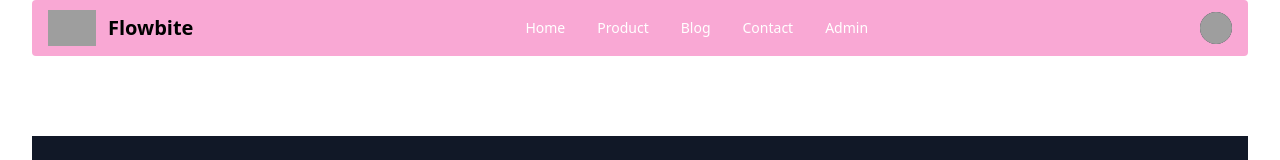
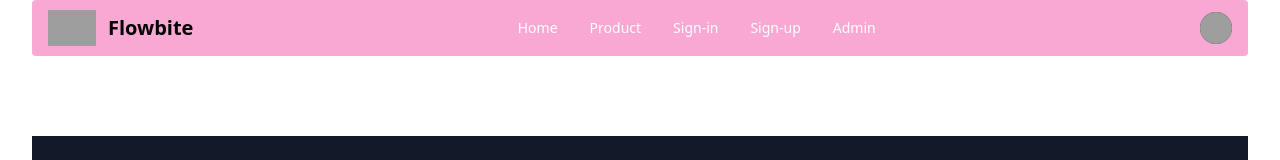
Before and after one commit to lethanhbinh26062002/Assignment-nextJS, a Next.js app: page / in a window 1280 px wide. Shown: the top 160 px of the page. Built offline with nearby package versions, Linux system fonts and the light colour scheme; grey boxes are pictures that could not be loaded.

Commit message:
model-api-hook cart

```diff
--- a/components/Header/index.tsx
+++ b/components/Header/index.tsx
@@ -4,6 +4,7 @@
 type Props = {}
 
 const Header = (props: Props) => {
+    // const data = JSON.parse(localStorage.getItem('UserLocal') || '{}')
     return (
 
         <nav className="bg-pink-300 border-gray-200 px-2 sm:px-4 py-2.5 rounded dark:bg-gray-900">
@@ -53,15 +54,17 @@
                             </Link>
                         </li>
                         <li>
-                            <Link href="/blog">
-                                <a className="block py-2 pr-4 pl-3 text-white border-b border-gray-100 hover:bg-gray-50 md:hover:bg-transparent md:border-0 md:hover:text-black md:p-0 dark:text-gray-400 md:dark:hover:text-white dark:hover:bg-gray-700 dark:hover:text-white md:dark:hover:bg-transparent dark:border-gray-700">Blog</a>
+                            <Link href="/signin">
+                                <a className="block py-2 pr-4 pl-3 text-white border-b border-gray-100 hover:bg-gray-50 md:hover:bg-transparent md:border-0 md:hover:text-black md:p-0 dark:text-gray-400 md:dark:hover:text-white dark:hover:bg-gray-700 dark:hover:text-white md:dark:hover:bg-transparent dark:border-gray-700">Sign-in</a>
                             </Link>
                         </li>
                         <li>
-                            <Link href="/contact">
-                                <a className="block py-2 pr-4 pl-3 text-white border-b border-gray-100 hover:bg-gray-50 md:hover:bg-transparent md:border-0 md:hover:text-black md:p-0 dark:text-gray-400 md:dark:hover:text-white dark:hover:bg-gray-700 dark:hover:text-white md:dark:hover:bg-transparent dark:border-gray-700">Contact</a>
+                            <Link href="/signup">
+                                <a className="block py-2 pr-4 pl-3 text-white border-b border-gray-100 hover:bg-gray-50 md:hover:bg-transparent md:border-0 md:hover:text-black md:p-0 dark:text-gray-400 md:dark:hover:text-white dark:hover:bg-gray-700 dark:hover:text-white md:dark:hover:bg-transparent dark:border-gray-700">Sign-up</a>
                             </Link>
+
                         </li>
+
                         <li>
                             <Link href="/admin">
                                 <a className="block py-2 pr-4 pl-3 text-white border-b border-gray-100 hover:bg-gray-50 md:hover:bg-transparent md:border-0 md:hover:text-black md:p-0 dark:text-gray-400 md:dark:hover:text-white dark:hover:bg-gray-700 dark:hover:text-white md:dark:hover:bg-transparent dark:border-gray-700">Admin</a>
```
